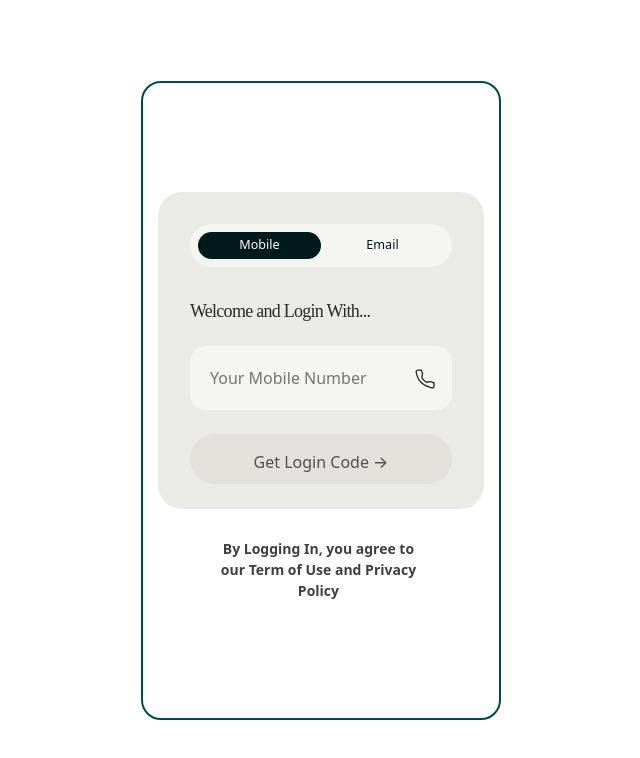
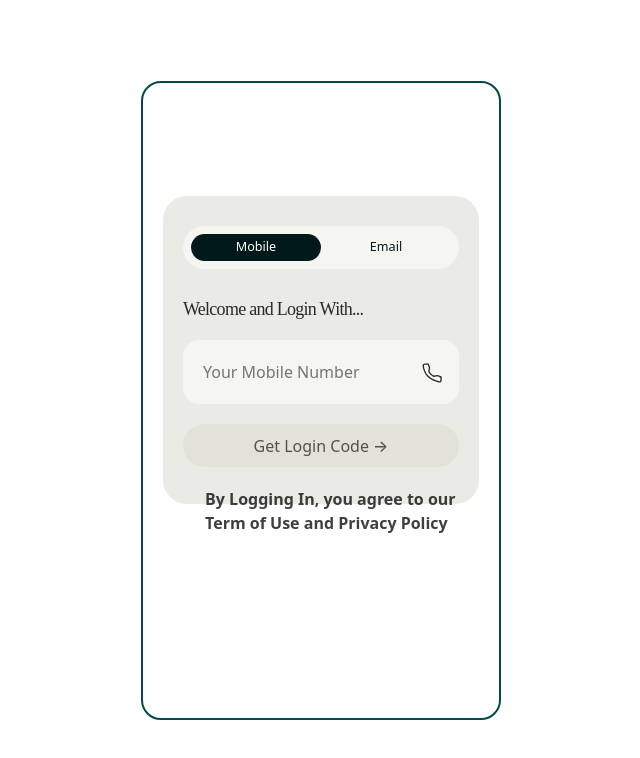
Before and after one commit to sirrotich/my.matx.africa, a React (Vite) app: page /login in a window 1280 px wide. Shown: the top 758 px of the page, without its empty margins (319-959 px from the left). Built offline with nearby package versions, Linux system fonts and the light colour scheme.

Commit message:
Update Login.css

```diff
--- a/src/styles/Login.css
+++ b/src/styles/Login.css
@@ -7,7 +7,7 @@
     width: 100%;
     border: 2px solid var(--Colors-Brand-Primary-100, #004A4C);
     border-radius: 20px; /* Optional: For rounded corners */
-    padding: 15px; /* Optional: Add padding inside the border */
+    padding: 20px; /* Optional: Add padding inside the border */
     width: 360px;
     height: 639px;
     border: 2px 0px 0px 0px;
@@ -16,14 +16,17 @@
 
   .form-container {
     width: 400px;
-    padding: 32px;
+    padding: 20px;
     background: var(--surface-surface-neutral-2, #EBEBE6);
     border-radius: 24px;
     display: flex;
     flex-direction: column;
-    gap: 24px;
-    height: 317px;
+    gap: 20px;
+    height: 308px;
     margin-top: -100px;
+    padding-bottom: 30px;
+    padding-top: 30px;
+
   }
 
   .toggle-container {
@@ -72,7 +75,6 @@
     opacity: var(--TextText-Opacity75);
 
 
-
   }
 
   .input-container {
@@ -103,7 +105,6 @@
 
   .login-btn {
     width: 100%;
-    padding: 16px;
     background: #004A4C;
     color: white;
     border: none;
@@ -112,6 +113,9 @@
     height: 50px;
     cursor: pointer;
     transition: background 0.3s ease;
+    display: flex;
+    justify-content: center;
+    align-items: center;
   }
 
   .login-btn.disabled {
@@ -120,87 +124,115 @@
     cursor: not-allowed;
   }
 
-  .terms-text {
+  .agreement-container {
     text-align: center;
-    font-size: 14px;
-    color: #292927;
-    width: 215px;
-    height: 23px;
-    gap: 0px;
-    opacity: var(--TextText-Opacity75);
-    margin-top: 30px;
-    opacity: 0.75;
+    padding: 24px 16px;
+    max-width: 480px;
+    margin: 0 auto;
+    padding: 20px;
+  }
 
-  }
-  .terms-text-terms {
-    text-align: center;
-    font-size: 14px;
-    color: #292927;
-    width: 215px;
-    height: 23px;
-    gap: 0px;
-    opacity: var(--TextText-Opacity75);
-    margin-top: 30px;
-    opacity: 0.75;
+  .agreement-text {
+    font-family: Bai Jamjuree;
+    font-size: 15.59px;
+    font-weight: 400;
+    line-height: 23.39px;
+    letter-spacing: -0.025em;
+    text-align: right;
+    text-underline-position: from-font;
+    text-decoration-skip-ink: none;
+    padding: 5px;
 
   }
 
-  @media (max-width: 520px) {
+  .agreement-links {
+    font-family: Bai Jamjuree;
+    font-size: 15.59px;
+    font-weight: 600;
+    line-height: 23.39px;
+    letter-spacing: -0.025em;
+    text-align: left;
+    text-underline-position: from-font;
+    text-decoration-skip-ink: none;
+
+  }
+
+  .agreement-link {
+    color: #2563eb;
+    text-decoration: none;
+    transition: text-decoration 0.2s ease;
+  }
+
+  .agreement-link:hover {
+    text-decoration: underline;
+  }
+
+
+  /* @media (max-width: 520px) {
     .form-container {
       width: 100%;
       margin: 16px;
       padding: 24px;
     }
-  }
+  } */
 
 /* Media Queries for Responsiveness */
 @media (max-width: 1024px) {
-    .login-form-container {
-        width: 450px; /* Reduce form width for smaller tablets */
+    /* .login-form-container {
+        width: 450px;
     }
 
     .email-input-container {
-        width: 90%; /* Ensure input is responsive */
-    }
+        width: 90%;
+    } */
 }
 
 @media (max-width: 768px) {
-    .login-page {
-        margin-top: 0; /* Remove top margin for smaller screens */
-    }
 
-    .login-form-container {
-        padding: 24px; /* Reduce padding on smaller screens */
-        width: 400px; /* Adjust form width for tablets */
-    }
+    /* .form-container {
+        width: 400px;
+        padding: 32px;
+        background: var(--surface-surface-neutral-2, #EBEBE6);
+        border-radius: 24px;
+        display: flex;
+        flex-direction: column;
+        gap: 24px;
+        height: 317px;
+        margin-top: -100px;
+      }
+
 
     .login-title {
-        font-size: 20px; /* Slightly smaller title */
+        font-size: 20px;
     }
 
     .send-code-button {
-        width: 100%; /* Full width button */
-        max-width: 100%; /* Ensure it scales down */
-    }
+        width: 100%;
+        max-width: 100%;
+    } */
 }
 
 @media (max-width: 480px) {
-    .login-form-container {
+    /* .login-form-container {
 padding: 16px;
 width: 350px; }
 
     .login-title {
-        font-size: 18px; /* Even smaller title */
+        font-size: 18px;
     }
 
     .email-input-container input {
-        height: 50px; /* Adjust input height */
-        font-size: 16px; /* Adjust font size */
+        height: 50px;
+        font-size: 16px;
     }
 
     .send-code-button {
-        height: 50px; /* Adjust button height */
+        height: 50px;
     }
+    .login-page {
+        border: none;
+    } */
+
     .login-page {
         border: none;
     }
```
